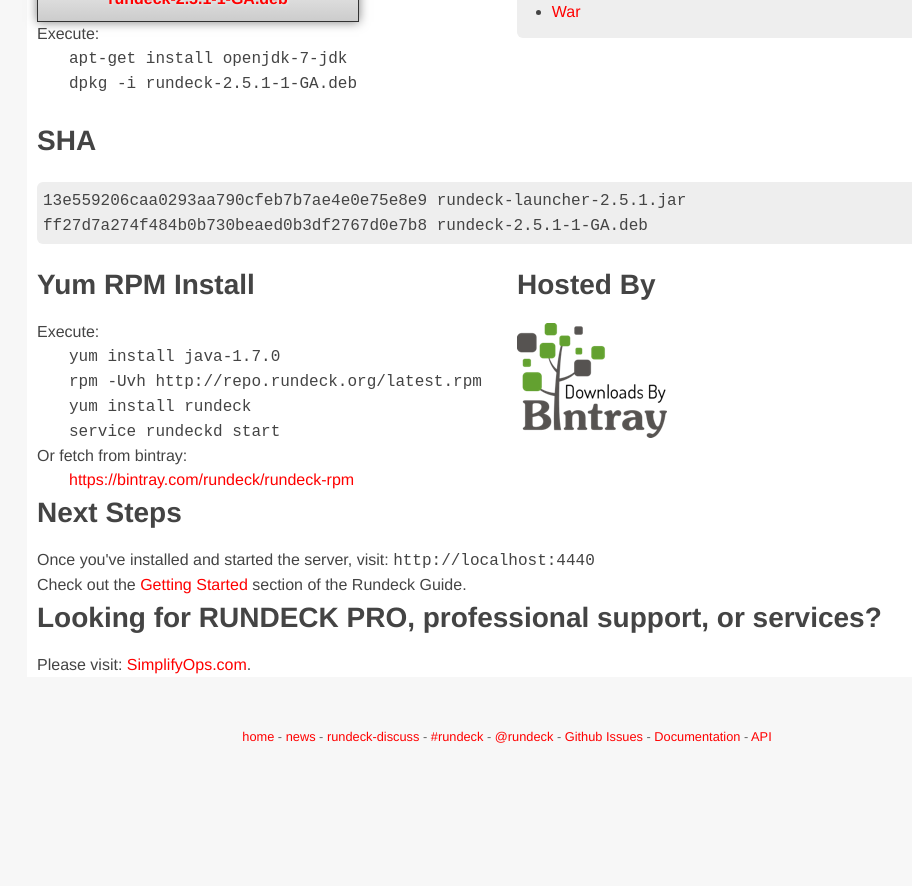
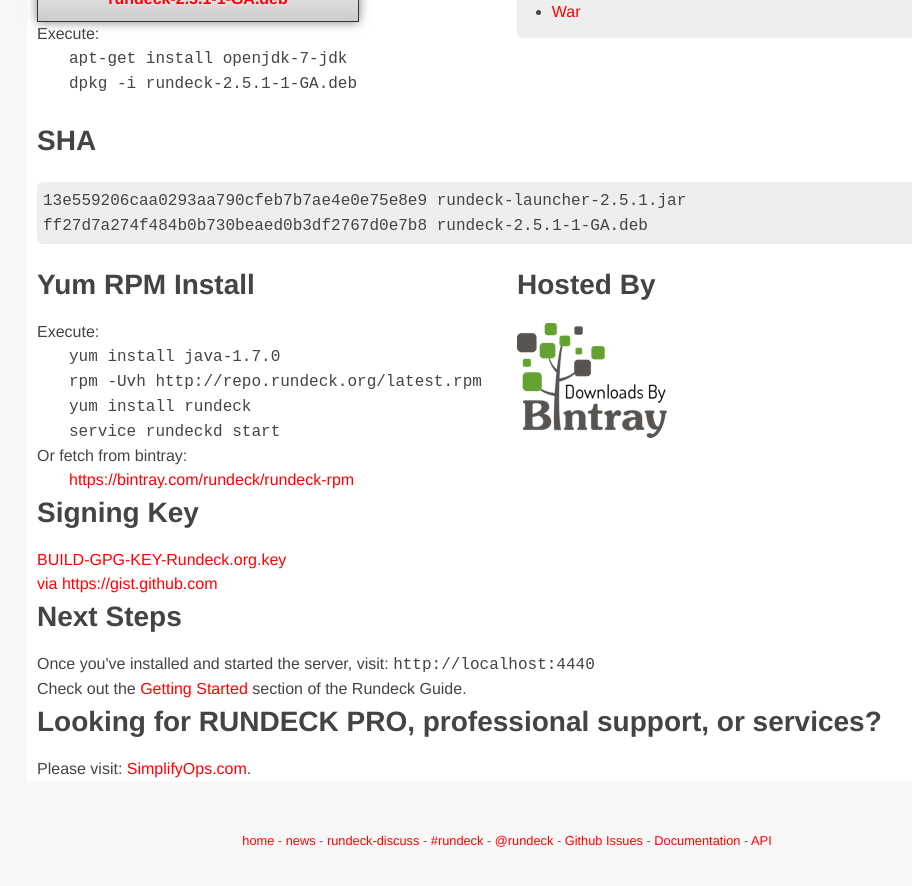
Before and after one commit to rundeck/rundeck-ghpages, a Jekyll site: the page built from downloads.html, in a window 1280 px wide and 900 px high, scrolled down 588 px. Shown: the top 886 px of the window, without its empty margins (133-1045 px from the left). Built offline with Jekyll 4.4.1, drawn with Linux system fonts in a browser that asks for light colours; nearby versions of some CDN libraries; before the commit the page ends 1384 px from its top, so only the background shows below that.

Commit message:
Add key to download page, update gist link

```diff
--- a/downloads.html
+++ b/downloads.html
@@ -124,6 +124,14 @@
             </div>
             <div class="grid_12">
 
+                   <h2>Signing Key</h2>
+
+                   <p><a href="http://rundeck.org/keys/BUILD-GPG-KEY-Rundeck.org.key">BUILD-GPG-KEY-Rundeck.org.key</a></p>
+                   <p><a href="https://gist.github.com/gschueler/6142c7c4eaa759b59da1">via https://gist.github.com</a></p>
+
+          </div>
+            <div class="grid_12">
+
                    <h2>Next Steps</h2>
                        <p>Once you've installed and started the server, visit:
                        <code>http://localhost:4440</code> </p>
```
Also changed, not shown: keys/index.md (+1 -1 lines).
